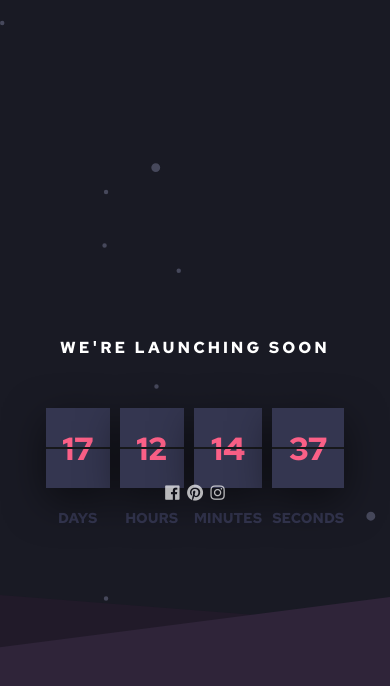
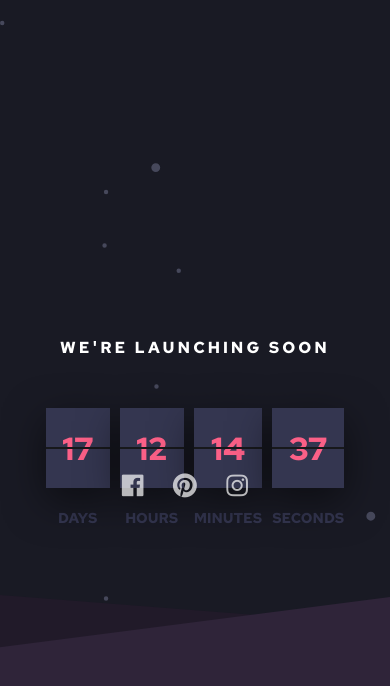
Before and after one commit to harika09/Launch-countdown-timer, a plain HTML site: page index.html in a window 390 px wide. Drawn offline with nearby package versions, Linux system fonts and the light colour scheme.

Commit message:
Update style.css

```diff
--- a/assets/css/style.css
+++ b/assets/css/style.css
@@ -133,8 +133,8 @@ body::before{
 }
 
 .social-content a{
-
-    font-size: 2rem;
+    margin-right: 20px;
+    font-size: 3rem;
     color: #fff;
     opacity: 0.7;
 }
@@ -207,7 +207,7 @@ body::before{
 
 
     .social-content a{
-        font-size: 1.2rem;
+        font-size: 1.8rem;
     }
 }
 
```
